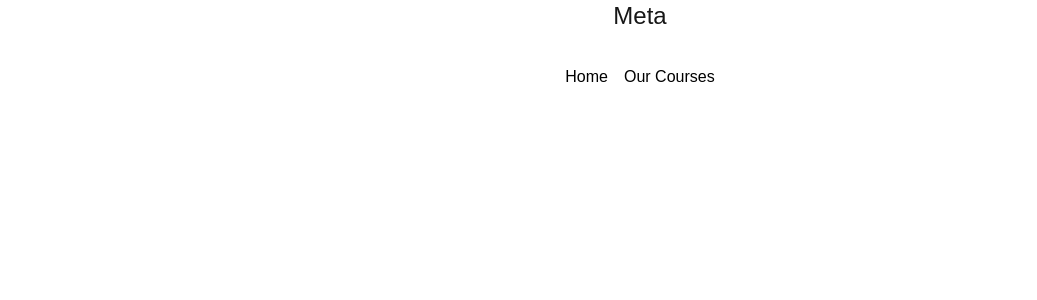
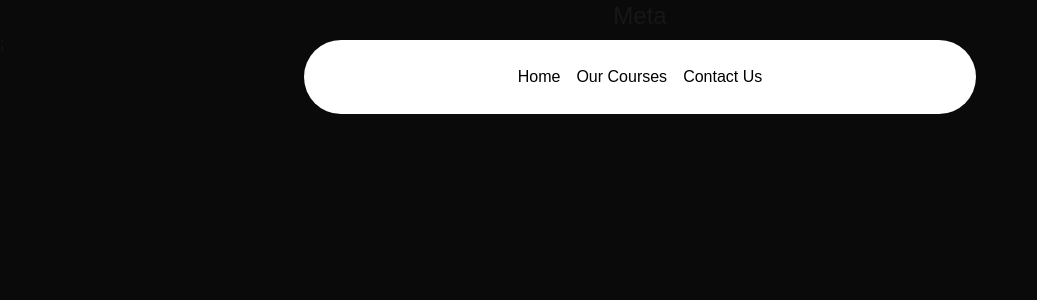
Before and after one commit to PratikMH071306/music_Academy, a Next.js app: page / in a window 1280 px wide. Shown: the top 300 px of the page, without its empty margins (0-1037 px from the left). Built offline with nearby package versions, Linux system fonts and the light colour scheme.

Commit message:
Navbar Completed .

```diff
--- a/src/app/layout.tsx
+++ b/src/app/layout.tsx
@@ -28,7 +28,10 @@
       <body
         className={`${geistSans.variable} ${geistMono.variable} antialiased`}
       >
-        <Navbar />
+        <div className="relative w-full flex items-center justify-center">
+          <Navbar />
+        </div>
+
         {children}
       </body>
     </html>
--- a/src/app/page.tsx
+++ b/src/app/page.tsx
@@ -1,3 +1,7 @@
 export default function Home() {
-  return <h1 className="text-2xl text-center">Meta</h1>;
+  return (
+    <main className="min-h-screen bg-black/[0.96] antialiased bg-gradient-white/[0.02]">
+      <h1 className="text-2xl text-center">Meta</h1>;
+    </main>
+  );
 }
--- a/src/components/Navbar.tsx
+++ b/src/components/Navbar.tsx
@@ -19,8 +19,21 @@
           ></MenuItem>
         </Link>
         <MenuItem setActive={setActive} active={active} item="Our Courses">
-          <HoveredLink href="/courses">All Courses</HoveredLink>
+          <div className="flex flex-col space-y-4 text-sm">
+            <HoveredLink href="/courses">All Courses</HoveredLink>
+            <HoveredLink href="/courses">Basic Music Theory</HoveredLink>
+            <HoveredLink href="/courses">Advanced Composition</HoveredLink>
+            <HoveredLink href="/courses">Song Writing</HoveredLink>
+            <HoveredLink href="/courses">Music Production</HoveredLink>
+          </div>
         </MenuItem>
+        <Link href={"/contact"}>
+          <MenuItem
+            setActive={setActive}
+            active={active}
+            item="Contact Us"
+          ></MenuItem>
+        </Link>
       </Menu>
     </div>
   );
--- a/src/components/ui/navbar-menu.tsx
+++ b/src/components/ui/navbar-menu.tsx
@@ -36,7 +36,7 @@
           animate={{ opacity: 1, scale: 1, y: 0 }}
           transition={transition}
         >
-          {active === item && (
+          {active === item && children && (
             <div className="absolute top-[calc(100%_+_1.2rem)] left-1/2 transform -translate-x-1/2 pt-4">
               <motion.div
                 transition={transition}
```
